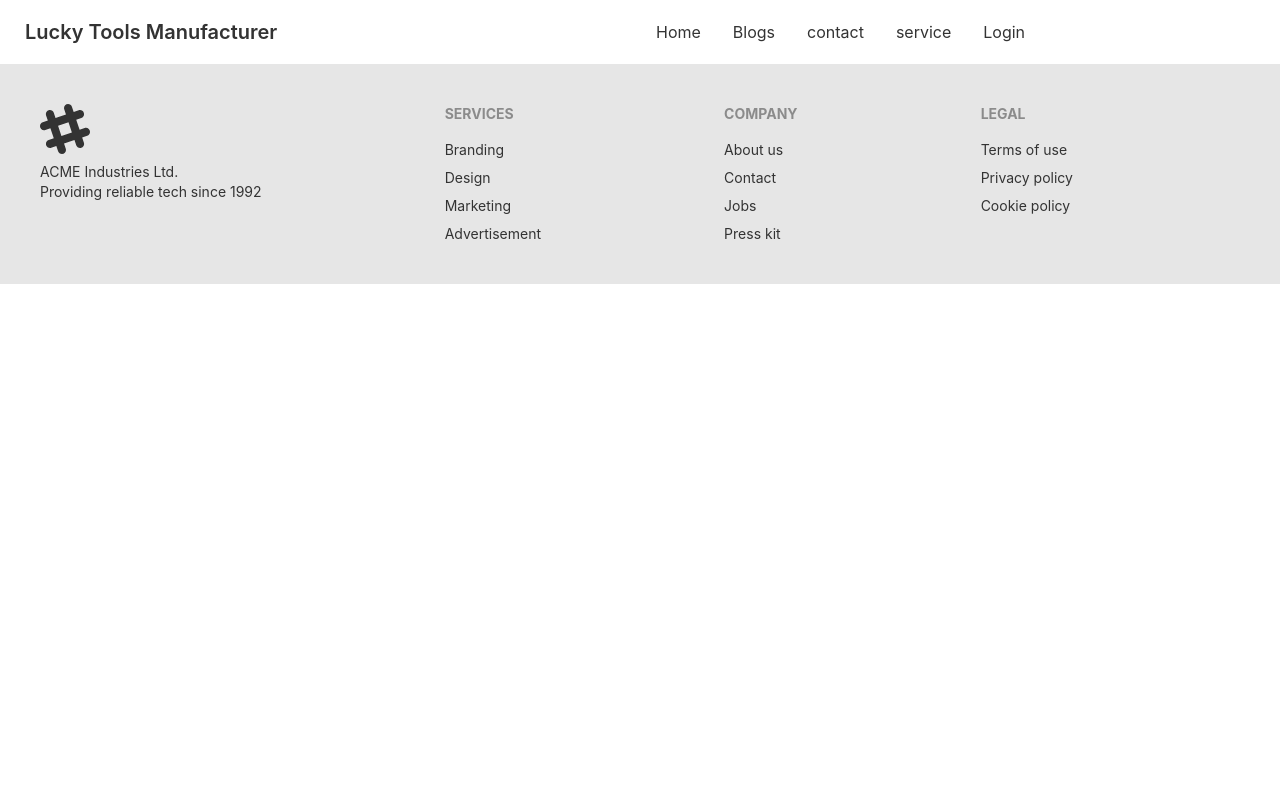
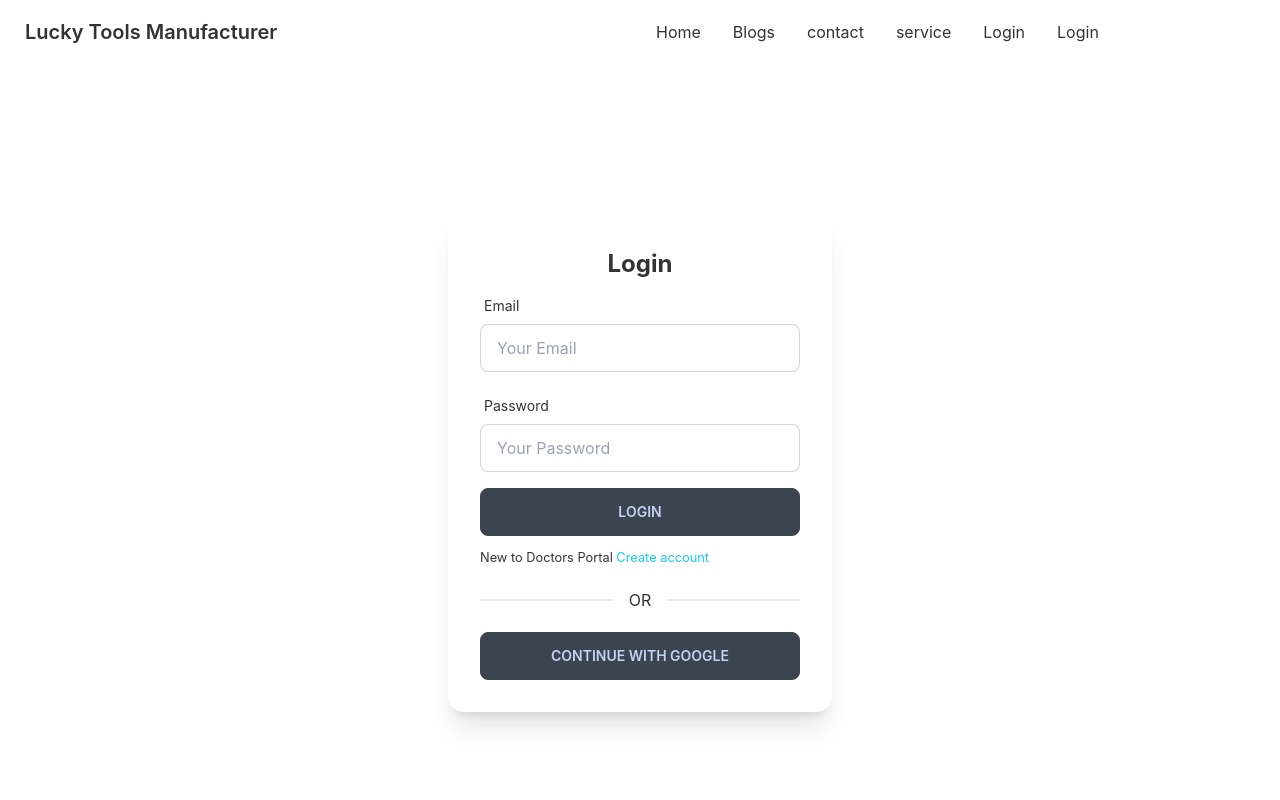
Before and after one commit to mowuj/Lucky-tools-manufacturer-client, a React (Create React App) app: page /login in a window 1280 px wide. Shown: the top 800 px of the page. Built offline with nearby package versions, Linux system fonts and the light colour scheme.

Commit message:
login with google

```diff
--- a/src/App.js
+++ b/src/App.js
@@ -1,6 +1,8 @@
 
 import { Route, Routes } from 'react-router-dom';
 import './App.css';
+import Login from './Pages/Auth/Login/Login';
+import SignUp from './Pages/Auth/SignUp/SignUp';
 import Blogs from './Pages/Home/Blogs/Blogs';
 import Home from './Pages/Home/Home/Home';
 import Footer from './Pages/Shared/Footer/Footer';
@@ -14,7 +16,9 @@
 
       <Routes>
         <Route path='/' element= {<Home></Home>}></Route>
-        <Route path='blogs' element= {<Blogs></Blogs>}></Route>
+        <Route path='/blogs' element= {<Blogs></Blogs>}></Route>
+        <Route path='/login' element= {<Login></Login>}></Route>
+        <Route path='/signup' element= {<SignUp></SignUp>}></Route>
       </Routes>
       <Footer></Footer>
     </div>
--- a/src/Pages/Auth/Login/Login.js
+++ b/src/Pages/Auth/Login/Login.js
@@ -0,0 +1,114 @@
+import React, { useEffect } from 'react';
+import { useSignInWithEmailAndPassword, useSignInWithGoogle } from 'react-firebase-hooks/auth';
+import auth from '../../../firebase.init';
+import { useForm } from "react-hook-form";
+import Loading from '../../Shared/Loading/Loading';
+import { Link, useLocation, useNavigate } from 'react-router-dom';
+// import useToken from '../../../hooks/UseToken';
+const Login = () => {
+    const [signInWithGoogle, gUser, gLoading, gError] = useSignInWithGoogle(auth);
+    const { register, formState: { errors }, handleSubmit } = useForm();
+    const [
+  signInWithEmailAndPassword,
+  user,
+  loading,
+  error,
+  ] = useSignInWithEmailAndPassword(auth);
+  // const [token]=useToken(user||gUser)
+  let signInError;
+  const navigate = useNavigate();
+  const location = useLocation();
+
+  let from = location.state?.from?.pathname || "/";
+  useEffect(() => {
+    if (user||gUser) {
+      navigate(from, { replace: true });
+    }
+  },[user])
+    if (loading || gLoading) {
+        return <Loading></Loading>
+    }
+    if (error || gError) {
+        signInError = <p className='text-red-500'><small>{ error?.message||gError?.message}</small></p>
+    }
+
+    const onSubmit = data => {
+        console.log(data);
+        signInWithEmailAndPassword(data.email,data.password)
+    }
+    return (
+        <div className='flex h-screen justify-center items-center'>
+            <div className="card w-96 bg-base-100 shadow-xl">
+  <div className="card-body">
+    <h2 className="text-center text-2xl font-bold">Login</h2>
+                    <form onSubmit={handleSubmit(onSubmit)}>
+
+<div className="form-control w-full max-w-xs">
+  <label className="label">
+    <span className="label-text">Email</span>
+
+  </label>
+  <input
+        type="email"
+        placeholder="Your Email"
+        className="input input-bordered w-full max-w-xs"
+            {...register("email", {
+                required: {
+                    value: true,
+                    message:"Email is Required"
+            },
+    pattern: {
+      value: /[a-z0-9]+@[a-z]+\.[a-z]{2,3}/,
+      message: 'Provide a Valid Email'
+    }
+  })}/>
+    <label className="label">
+                                {errors.email?.type === 'required' && <span className="label-text-alt text-red-500">{errors.email.message}</span>}
+        {errors.email?.type === 'pattern' && <span className="label-text-alt text-red-500">{errors.email.message}</span>}
+
+
+  </label>
+</div>
+<div className="form-control w-full max-w-xs">
+  <label className="label">
+    <span className="label-text">Password</span>
+
+  </label>
+  <input
+        type="password"
+        placeholder="Your Password"
+        className="input input-bordered w-full max-w-xs"
+            {...register("password", {
+                required: {
+                    value: true,
+                    message:"Password is Required"
+            },
+    minLength: {
+      value: 6,
+      message: 'Must be 6 Characters or longer'
+    }
+  })}/>
+    <label className="label">
+        {errors.password?.type === 'required' && <span className="label-text-alt text-red-500">{errors.password.message}</span>}
+        {errors.password?.type === 'minLength' && <span className="label-text-alt text-red-500">{errors.password.message}</span>}
+
+
+  </label>
+                        </div>
+                        {signInError}
+    <input className='btn w-full max-w-xs' value="LOGIN" type="submit" />
+                    </form>
+                    <p><small>New to Doctors Portal <Link className='text-primary' to="/signup">Create account</Link></small></p>
+                    <div className="divider">OR</div>
+                    <button
+                        onClick={()=>signInWithGoogle()}
+                        className="btn">
+                        CONTINUE WITH GOOGLE</button>
+
+  </div>
+</div>
+        </div>
+    );
+};
+
+export default Login;
--- a/src/Pages/Shared/Navbar/Navbar.js
+++ b/src/Pages/Shared/Navbar/Navbar.js
@@ -1,12 +1,14 @@
 import React from 'react';
+import { Link } from 'react-router-dom';
 
 const Navbar = () => {
     const menuItems = <>
-        <li><a>Home</a></li>
-        <li><a>Blogs</a></li>
+        <li><Link to='/'>Home</Link></li>
+        <li><Link to='/blog'>Blogs</Link></li>
         <li><a>contact</a></li>
         <li><a>service</a></li>
-        <li><a>Login</a></li>
+        <li><Link to='/login'>Login</Link></li>
+        <li><Link to='/signup'>Login</Link></li>
     </>
     return (
         <div className="navbar bg-base-100">
```
Also changed, not shown: src/Pages/Auth/SignUp/SignUp.js (added).
